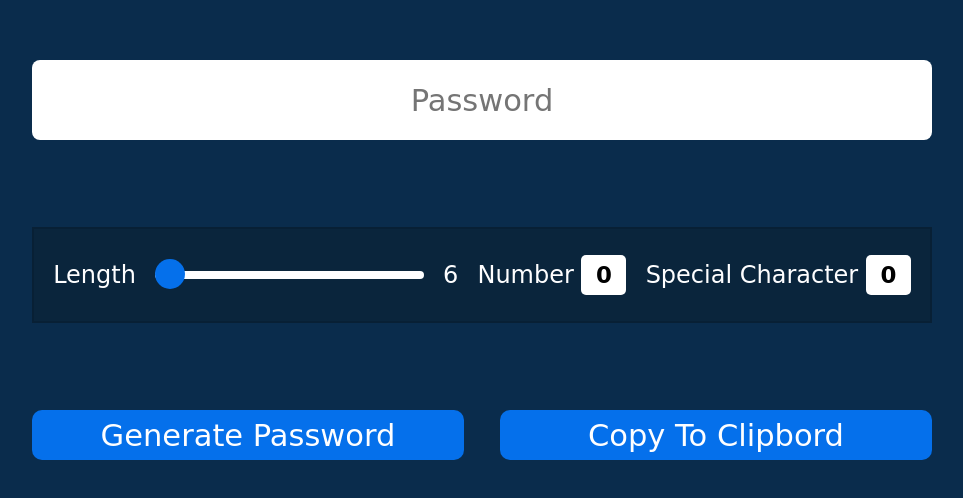
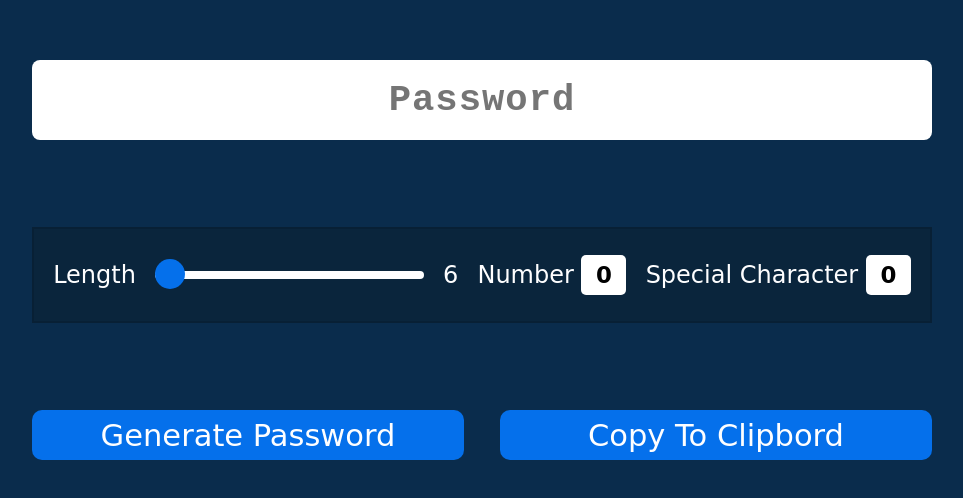
Before and after one commit to dhanushtheijas08/javascript-projects, a plain HTML site: page 8.Password Generator/index.html in a window 1280 px wide. Shown: the part 140-638 px from the top of the page, without its empty margins (158-1121 px from the left). Drawn offline with Linux system fonts and the light colour scheme.

Commit message:
modified:   8.Password Generator/style.css

```diff
--- a/8.Password Generator/style.css
+++ b/8.Password Generator/style.css
@@ -3,7 +3,7 @@
   padding: 0;
   box-sizing: border-box;
 }
-
+@import url("https://fonts.googleapis.com/css2?family=Outfit:wght@100;200;500;600;800&family=Roboto:wght@500&display=swap");
 :root {
   --bg-color: #0a2c4c;
   --text-color: #fefeff;
@@ -11,7 +11,7 @@
   --font: cursive;
   --box-bg-color: #0a253c;
   --box-border: 2px solid #082035;
-  --range-thumb-color : hsl(212, 96%, 47%);
+  --range-thumb-color: hsl(212, 96%, 47%);
 }
 body {
   width: 100%;
@@ -128,8 +128,11 @@ input[type="checkbox"] {
   text-align: center;
   border: none;
   border-radius: 8px;
-  font-size: 2ch;
+  font-size: 3ch;
   font-family: cursive;
+  font-family: monospace;
+  font-weight: bold;
+  letter-spacing: 1px;
 }
 .passwd:focus {
   outline: none;
@@ -152,7 +155,7 @@ input[type="checkbox"] {
   cursor: pointer;
 }
 .btn:active {
-  transform: scale(.98);
+  transform: scale(0.98);
 }
 
 .value-number {
```
